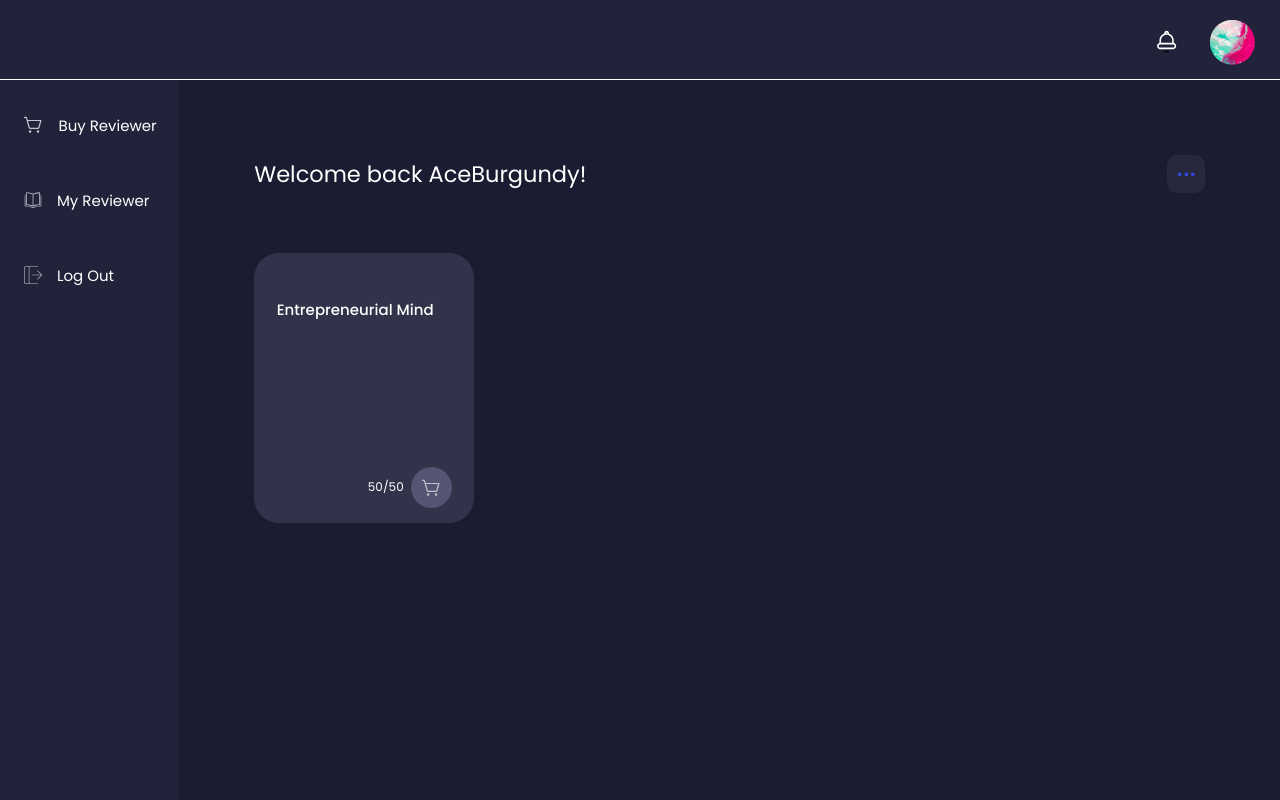
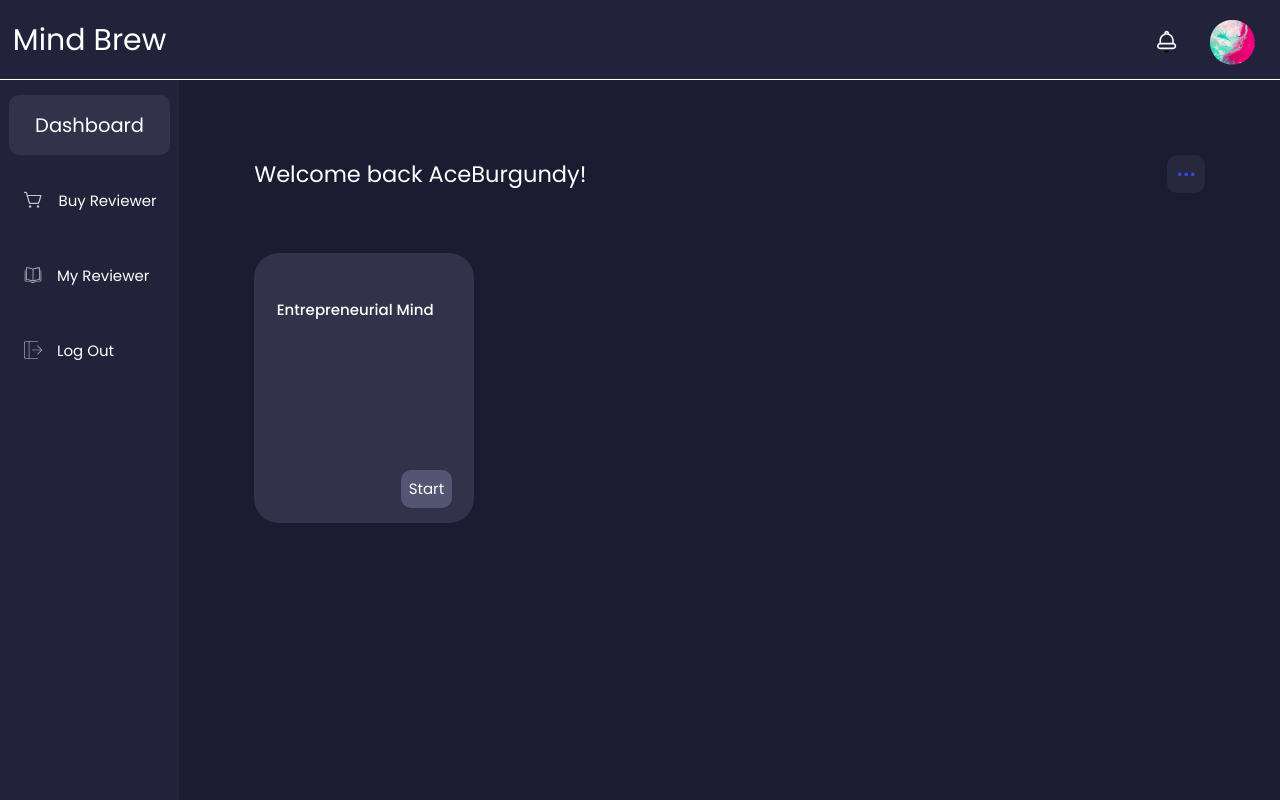
Before and after one commit to AceBurgundy/Mind-Brew, a Flask app: page / in a window 1280 px wide. Run offline with Flask 2, Linux system fonts and the light colour scheme; a user stored in the database is signed in; data comes from the database, SQL or seed files in the repository.

Commit message:
added pagetitle.

```diff
--- a/Engine/index/routes.py
+++ b/Engine/index/routes.py
@@ -14,7 +14,7 @@ index = Blueprint('index', __name__, template_folder='templates/index',
 @login_required
 def _index():
     """Show all available reviewers"""
-    pageTitle = "DASHBOARD"
+    pageTitle = "Dashboard"
     image_file = url_for(
         'static', filename='profile_pictures/' + current_user.profile_picture)
 
@@ -25,7 +25,7 @@ def _index():
 @index.get("/library")
 def library():
     """Show bought reviewers"""
-    pageTitle = "LIBRARY"
+    pageTitle = "Library"
     image_file = url_for(
         'static', filename='profile_pictures/' + current_user.profile_picture)
 
--- a/Engine/index/static/index/navigation.css
+++ b/Engine/index/static/index/navigation.css
@@ -26,6 +26,18 @@
     transition: 250ms;
 }
 
+.nav-child:first-child {
+    display: flex;
+    justify-content: center;
+    align-items: center;
+    background-color: var(--cardBackgroundColor);
+    border-radius: 10px;
+}
+
+#section-title {
+    font-size: 1.3rem;
+}
+
 .nav-child:hover {
     background-color: var(--cardBackgroundColor);
 }
@@ -45,15 +57,15 @@
 }
 
 #shopping-cart-line {
-    transition: 500ms;
+    transition: 800ms;
 }
 
 #book-icon {
-    transition: 600ms;
+    transition: 1000ms;
 }
 
 #logout-icon {
-    transition: 700ms;
+    transition: 1200ms;
 }
 
 .nav-icon.load {
@@ -70,6 +82,22 @@
     z-index: 2;
     background-color: var(--lighterBackgroundColor);
     border-bottom: 1px solid white;
+}
+
+#title-container {
+    font-size: 2rem;
+    position: absolute;
+    top: 50%;
+    transform: translateY(-50%);
+    left: 1%;
+    display: flex;
+    align-items: flex-end;
+    gap: 1rem;
+    height: fit-content;
+}
+
+#title {
+    font-size: inherit;
 }
 
 #profile {
--- a/Engine/index/templates/index/navigation.html
+++ b/Engine/index/templates/index/navigation.html
@@ -7,6 +7,9 @@
 {% block main -%}
 <div id="grid-container">
     <section id="navigation-menu">
+        <div class="nav-child">
+            <p id="section-title">{{ pageTitle }}</p>
+        </div>
         <a href="{{ url_for('index._index') }}" class="nav-child" id="buy-reviewer">
             <svg class="icon nav-icon shopping-cart-line" xmlns="http://www.w3.org/2000/svg" viewBox="0 0 256 256"><rect width="256" height="256" fill="none"/><circle cx="80" cy="216" r="16"/><circle cx="184" cy="216" r="16"/><path fill="none" stroke="#c4c3cd" stroke-linecap="round" stroke-linejoin="round" stroke-width="16" d="M42.28575,72H221.71429l-26.39873,92.39554A16,16,0,0,1,179.93118,176H84.06882a16,16,0,0,1-15.38438-11.60446L32.51492,37.80223A8,8,0,0,0,24.82273,32H8"/></svg>
             <p>Buy Reviewer</p>
@@ -36,6 +39,9 @@ m217 -131 l0 -153 -57 -12 c-32 -6 -68 -14 -80 -18 l-23 -6 0 156 c0 86 3 156
     </section>
 
     <section id="top-section">
+        <div id="title-container">
+            <p id="title">Mind Brew</p>
+        </div>
         <div id="profile">
             <div id="messages-container">
                 <svg class="icon" id="message-icon" xmlns="http://www.w3.org/2000/svg" width="32" height="32" fill="#fff" viewBox="0 0 32 32"><path fill="#fff" d="M4 21C4 18.7909 5.79086 17 8 17H24C26.2091 17 28 18.7909 28 21C28 23.2091 26.2091 25 24 25H8C5.79086 25 4 23.2091 4 21ZM8 19C6.89543 19 6 19.8954 6 21C6 22.1046 6.89543 23 8 23H24C25.1046 23 26 22.1046 26 21C26 19.8954 25.1046 19 24 19H8Z" clip-rule="evenodd"/><path fill="#000" d="M13 28C13 27.4477 13.4477 27 14 27H18C18.5523 27 19 27.4477 19 28V28C19 28.5523 18.5523 29 18 29H14C13.4477 29 13 28.5523 13 28V28Z"/><path fill="#fff" fill-rule="evenodd" d="M7 14C7 9.02944 11.0294 5 16 5C20.9706 5 25 9.02944 25 14V18H23V14C23 10.134 19.866 7 16 7C12.134 7 9 10.134 9 14V18H7V14Z" clip-rule="evenodd"/><path fill="#fff" fill-rule="evenodd" d="M16 4C15.4477 4 15 4.44772 15 5V6H13V5C13 3.34315 14.3431 2 16 2C17.6569 2 19 3.34315 19 5V6H17V5C17 4.44772 16.5523 4 16 4Z" clip-rule="evenodd"/></svg>
```
